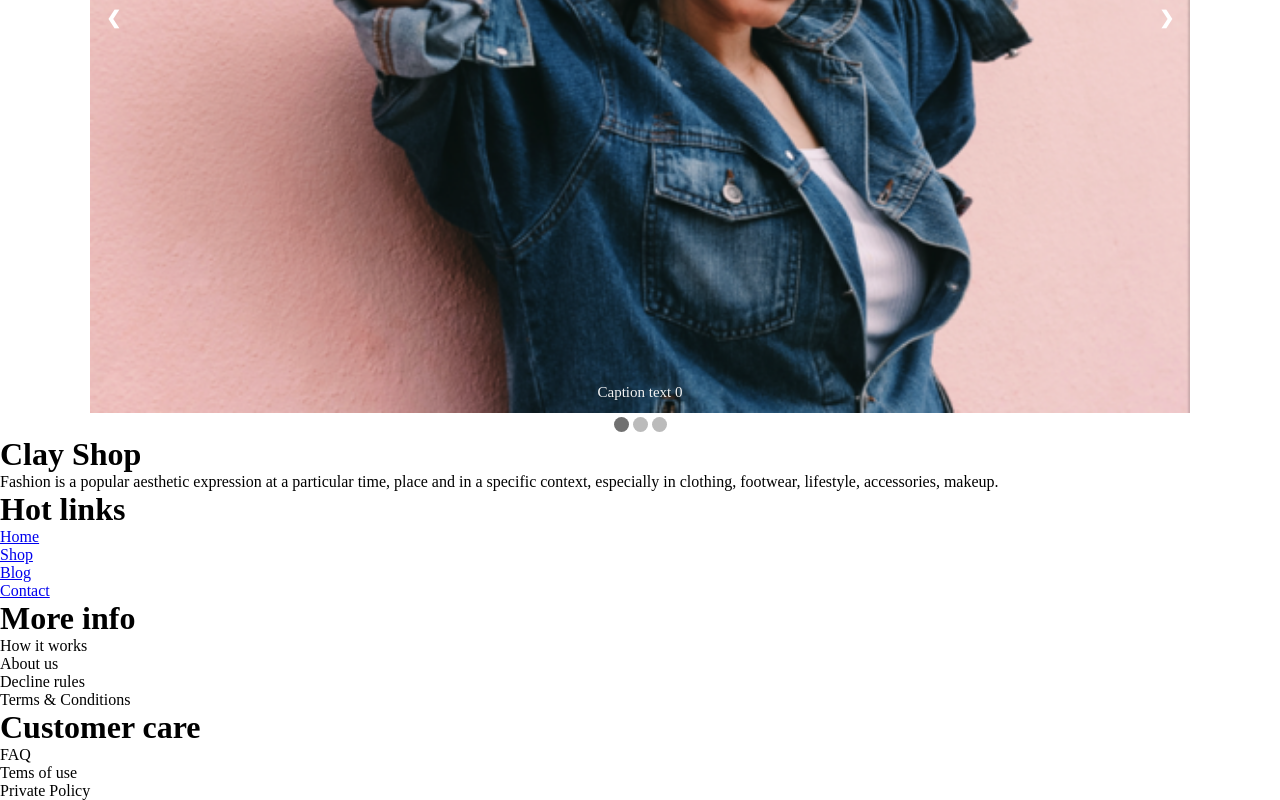
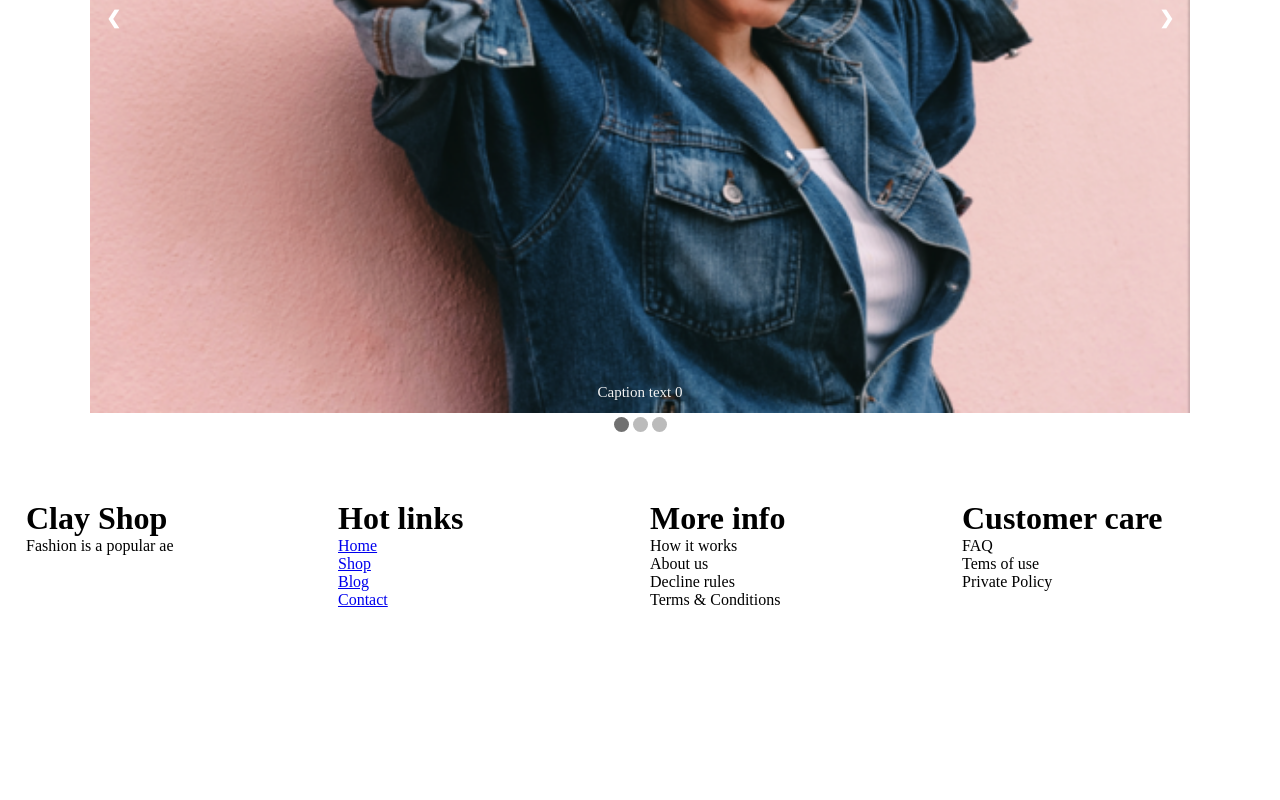
Before and after one commit to haidongNg/clothing-store, a React (Create React App) app: page / in a window 1280 px wide. Shown: the part 550-1350 px from the top of the page. After the commit the page ends 1223 px from the top, so only its background shows below. Built offline with nearby package versions, Linux system fonts and the light colour scheme.

Commit message:
update style component

```diff
--- a/src/core/components/card-item/CardItem.style.ts
+++ b/src/core/components/card-item/CardItem.style.ts
@@ -4,7 +4,7 @@ export const Card = styled.div`
   position: relative;
   box-shadow: 0 4px 8px 0 rgba(0, 0, 0, 0.2);
   transition: 0.3s;
-  width: 40%;
+  width: 100%;
 
   &:hover {
     box-shadow: 0 8px 16px 0 rgba(0, 0, 0, 0.2);
--- a/src/core/styles/base.style.ts
+++ b/src/core/styles/base.style.ts
@@ -139,3 +139,25 @@ export const Label = styled.label`
   display: inline-block;
   padding: 0.375rem 0.375rem;
 `;
+
+export const Column = styled.div`
+  float: left;
+  width: 25%;
+  padding: 0 10px;
+`;
+
+export const Row = styled.div`
+  &::after {
+    content: '';
+    display: table;
+    clear: both;
+  }
+
+  @media screen and (max-width: 600px) {
+    ${Column} {
+      width: 100%;
+      display: block;
+      margin-bottom: 20px;
+    }
+  }
+`;
--- /dev/null
+++ b/src/layouts/footer/Footer.style.ts
@@ -0,0 +1,5 @@
+import styled from 'styled-components';
+
+export const FoolterContainer = styled.div`
+  padding: 4rem 1rem;
+`;
--- a/src/layouts/footer/Footer.tsx
+++ b/src/layouts/footer/Footer.tsx
@@ -1,17 +1,17 @@
 import { FC } from 'react'
-
+import { Column, Row } from '../../core/styles/base.style';
+import { FoolterContainer } from './Footer.style';
 const Footer: FC = () => {
     return (
-        <div className="footer">
-            <div className="container">
-                <div className="columns px-6">
-                    <div className="column">
+        <FoolterContainer>
+            <Row>
+                <Column>
                     <div className="content">
                         <h1>Clay Shop</h1>
-                            <p>Fashion is a popular aesthetic expression at a particular time, place and in a specific context, especially in clothing, footwear, lifestyle, accessories, makeup.</p>
+                        <p>Fashion is a popular ae</p>
                     </div>
-                    </div>
-                    <div className="column">
+                </Column>
+                <Column>
                     <div className="content">
                         <h1>Hot links</h1>
                         <p><a href="#a">Home</a></p>
@@ -19,8 +19,8 @@ const Footer: FC = () => {
                         <p><a href="#a">Blog</a></p>
                         <p><a href="#a">Contact</a></p>
                     </div>
-                    </div>
-                    <div className="column">
+                </Column>
+                <Column>
                     <div className="content">
                         <h1>More info</h1>
                         <p>How it works</p>
@@ -28,18 +28,17 @@ const Footer: FC = () => {
                         <p>Decline rules</p>
                         <p>Terms & Conditions</p>
                     </div>
-                    </div>
-                    <div className="column">
+                </Column>
+                <Column>
                     <div className="content">
                         <h1>Customer care</h1>
                         <p>FAQ</p>
                         <p>Tems of use</p>
                         <p>Private Policy</p>
                     </div>
-                    </div>
-                </div>
-            </div>
-        </div>
+                </Column>
+            </Row>
+        </FoolterContainer>
     )
 }
 
--- /dev/null
+++ b/src/pages/shop/Shop.style.ts
@@ -0,0 +1,7 @@
+import styled from "styled-components";
+
+export const ShopContainer = styled.div`
+    max-width: 1100px;
+    margin: auto;
+    min-height: 500px;
+`;
--- a/src/pages/shop/Shop.tsx
+++ b/src/pages/shop/Shop.tsx
@@ -4,6 +4,8 @@ import { getAllProduct } from '../../store/actions/index';
 import { Product } from '../../core/models';
 import { CardItem } from '../../core/components';
 import image18 from '../../assets/image18.png';
+import { ShopContainer } from './Shop.style';
+import { Column, Row } from '../../core/styles/base.style';
 // Type Props
 type ShopProps = {
   getAllProduct: (callback: (val: Product[]) => void) => void;
@@ -24,9 +26,15 @@ const Shop: FC<ShopProps> = (props) => {
   }, []);
 
   return (
-    <div>
-      {productList.map((val, index) => (<CardItem key={index} img={image18} name={val.name}></CardItem>))}
-    </div>
+    <ShopContainer>
+      <Row>
+        {productList.map((val, index) => (<Column key={index}>
+          <CardItem img={image18} name={val.name}></CardItem>
+        </Column>))}
+
+      </Row>
+
+    </ShopContainer>
   );
 };
 
--- a/src/pages/signin/Signin.style.ts
+++ b/src/pages/signin/Signin.style.ts
@@ -6,3 +6,13 @@ export const InputSign = styled(InputBase)``;
 export const ButtonSign = styled(ButtonBase)`
   margin: 0.5rem;
 `;
+
+export const SignContainer = styled.div`
+  position: relative;
+  padding: 1rem 1rem;
+`;
+
+export const SignChild = styled.div`
+  max-width: 350px;
+  margin: auto;
+`;
--- a/src/pages/signin/Signin.tsx
+++ b/src/pages/signin/Signin.tsx
@@ -2,7 +2,7 @@ import { FC, FormEvent, useState } from 'react';
 import { connect } from 'react-redux';
 import { History } from 'history';
 import { signin } from '../../store/actions/index';
-import { InputSign, ButtonSign } from './Signin.style';
+import { InputSign, ButtonSign, SignContainer,SignChild } from './Signin.style';
 import { CheckboxControl, InputCheckbox, CustomCheckbox, FormGroup, Label } from '../../core/styles/base.style';
 // Type
 interface FormSignin {
@@ -47,8 +47,8 @@ const Signin: FC<SigninProps> = (props) => {
     }
 
     return (
-        <div className="section is-medium">
-            <div className="box" style={{ maxWidth: '400px' }}>
+        <SignContainer>
+            <SignChild>
                 <form onSubmit={(e) => handleSubmit(e)}>
                     <FormGroup>
                         <Label>Email</Label>
@@ -75,8 +75,8 @@ const Signin: FC<SigninProps> = (props) => {
                     </FormGroup>
                     <ButtonSign type="submit">Sign in</ButtonSign>
                 </form>
-            </div>
-        </div>
+            </SignChild>
+        </SignContainer>
     );
 };
 
```
Lines whose indentation alone changed are shown as unchanged.
